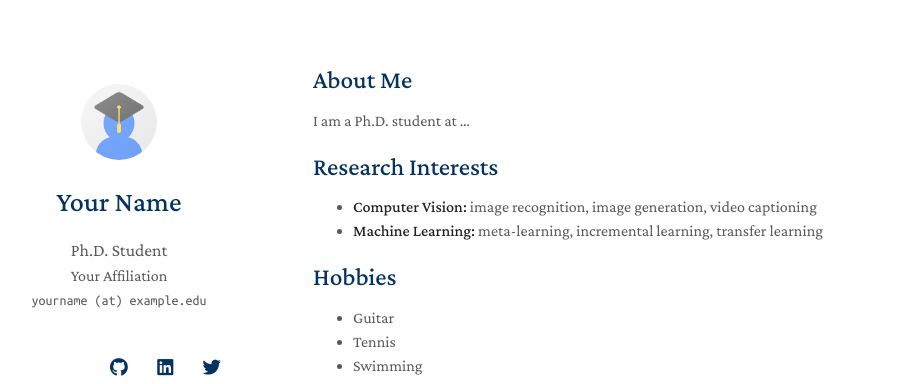
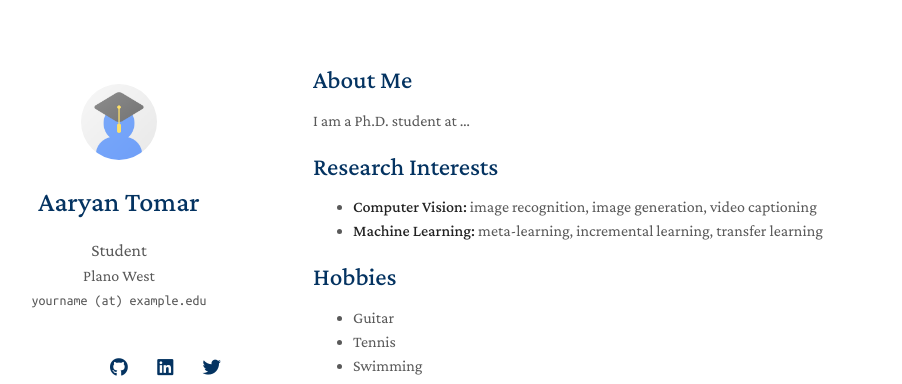
Before and after one commit to AaryanTomar/Personal-Page, a Jekyll site: the page built from index.md, in a window 1280 px wide. Shown: the top 384 px of the page, without its empty margins (157-1059 px from the left). Built offline with Jekyll 4.4.1, drawn with Linux system fonts in a browser that asks for light colours; nearby versions of some CDN libraries; a style sheet for code colours, icons or effects is not loaded; our own code applies the rules of GitHub Pages for plain Markdown files.

Commit message:
Update config

```diff
--- a/_config.yml
+++ b/_config.yml
@@ -1,7 +1,7 @@
 # Basic Information
-title: Your Name
-position: Ph.D. Student
-affiliation: Your Affiliation
+title: Aaryan Tomar
+position: Student
+affiliation: Plano West
 email: yourname (at) example.edu
 
 # Search Engine Optimization (SEO)
```
